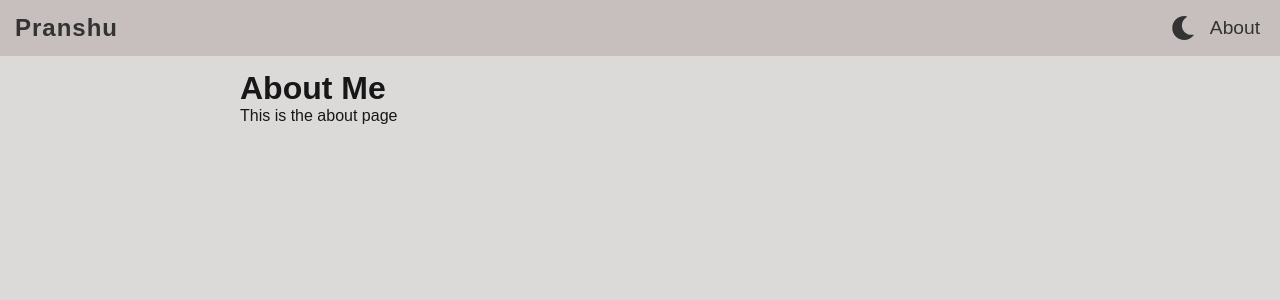
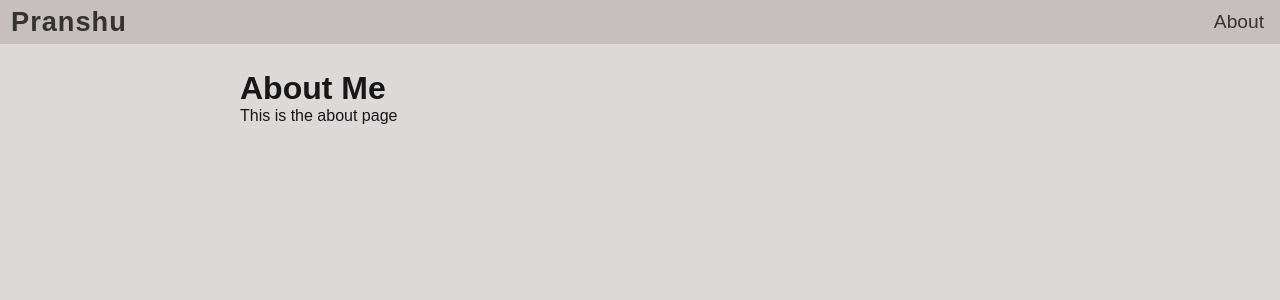
Before and after one commit to RayFrightener/pranshublog, a Next.js app in the folder blog/: page /about in a window 1280 px wide. Shown: the top 300 px of the page. Built offline with nearby package versions, Linux system fonts and the light colour scheme.

Commit message:
better dark theme colors

```diff
--- a/blog/src/app/layout.js
+++ b/blog/src/app/layout.js
@@ -8,20 +8,20 @@ import { FaSun, FaMoon } from "react-icons/fa";
 export default function RootLayout({ children }) {
   const [theme, setTheme] = useState("light");
 
-  useEffect(() => {
-    const savedTheme = localStorage.getItem("theme");
-    if (savedTheme) {
-      setTheme(savedTheme);
-      document.documentElement.setAttribute("data-theme", savedTheme);
-    }
-  }, []);
+  // useEffect(() => {
+  //   const savedTheme = localStorage.getItem("theme");
+  //   if (savedTheme) {
+  //     setTheme(savedTheme);
+  //     document.documentElement.setAttribute("data-theme", savedTheme);
+  //   }
+  // }, []);
 
-  const toggleTheme = () => {
-    const newTheme = theme === "light" ? "dark" : "light";
-    setTheme(newTheme);
-    document.documentElement.setAttribute("data-theme", newTheme);
-    localStorage.setItem("theme", newTheme);
-  };
+  // const toggleTheme = () => {
+  //   const newTheme = theme === "light" ? "dark" : "light";
+  //   setTheme(newTheme);
+  //   document.documentElement.setAttribute("data-theme", newTheme);
+  //   localStorage.setItem("theme", newTheme);
+  // };
 
   return (
     <html lang="en">
@@ -32,12 +32,12 @@ export default function RootLayout({ children }) {
       <body>
         <header className={styles.layoutHeader}>
           <a href="/" className={styles.logo}>Pranshu</a>
-          <div className={styles.headerRight}>
-            <button onClick={toggleTheme} className={styles.themeToggle}>
+          {/* <div className={styles.headerRight}> */}
+            {/* <button onClick={toggleTheme} className={styles.themeToggle}>
               {theme === "light" ? <FaMoon /> : <FaSun />}
-            </button>
+            </button> */}
             <a href="/about" className={styles.about}>About</a>
-          </div>
+          {/* </div> */}
         </header>
         {children}
       </body>
--- a/blog/src/app/layout.module.css
+++ b/blog/src/app/layout.module.css
@@ -2,8 +2,7 @@
     display: flex;
     justify-content: space-between;
     align-items: center;
-    padding: 10px;
-    background-color: #C7BEBE;
+    padding: 6px;
     position: fixed;
     top: 0;
     width: 100%;
@@ -12,7 +11,6 @@
 
 .layoutHeader a {
     text-decoration: none;
-    color: #333;
     font-size: 1.2rem;
 }
 
@@ -22,25 +20,14 @@
 
 .layoutHeader .logo  {
     font-weight: 700;
-    font-size: 1.5rem;
-    color: #333;
+    font-size: 1.7rem;
     letter-spacing: 1px;
-    margin-left: 5px
+    margin-left: 5px;
   }
 
 .headerRight {
     display: flex;
     align-items: center;
-}
-
-.themeToggle {
-    background: none;
-    border: none;
-    cursor: pointer;
-    font-size: 1.5rem;
-    margin-right: 15px;
-    margin-top: 6px;
-    color: #333;
 }
 
 .about {
--- a/blog/src/styles/globals.css
+++ b/blog/src/styles/globals.css
@@ -2,20 +2,21 @@
 
 /* Light mode preferred in browser*/
 :root {
-  --background: #DCD9D9; /* White background */
+  --background: #DCD9D9; /* light background */
   --foreground: #171717; /* Dark text color */
+  --header-background: #C7BEBE;
+  --header-anchor-color: #333;
 }
 /* Dark mode preferred in browser*/
 @media (prefers-color-scheme: dark) {
   :root {
-    --background: #908A8A; /* Dark background */
-    --foreground: #ededed; /* Light text color */
+    --background: #B8B2B2; /* Dark background */
+    --foreground: #171717; /* Light text color */
+    --header-background: #A59E9E;
+    --header-anchor-color: #171717;
   }
 }
-[data-theme="dark"] {
-  --background: #908A8A;
-  --foreground: #ededed;
-}
+
 
 html,
 body {
@@ -30,6 +31,14 @@ body {
   font-family: Arial, Helvetica, sans-serif;
   -webkit-font-smoothing: antialiased;
   -moz-osx-font-smoothing: grayscale;
+}
+
+header {
+  background-color: var(--header-background);
+}
+
+header a {
+  color: var(--header-anchor-color);
 }
 
 * {
```
